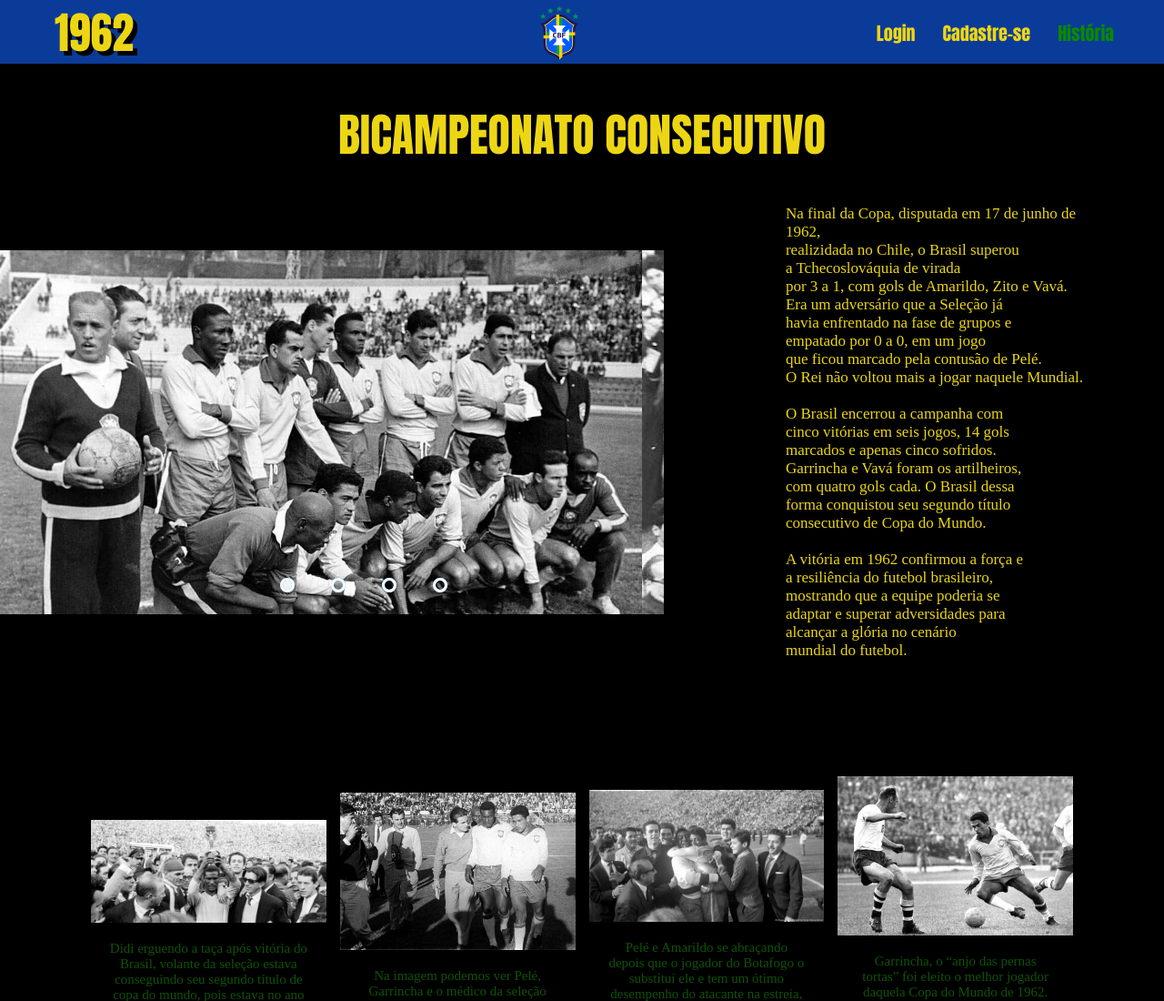
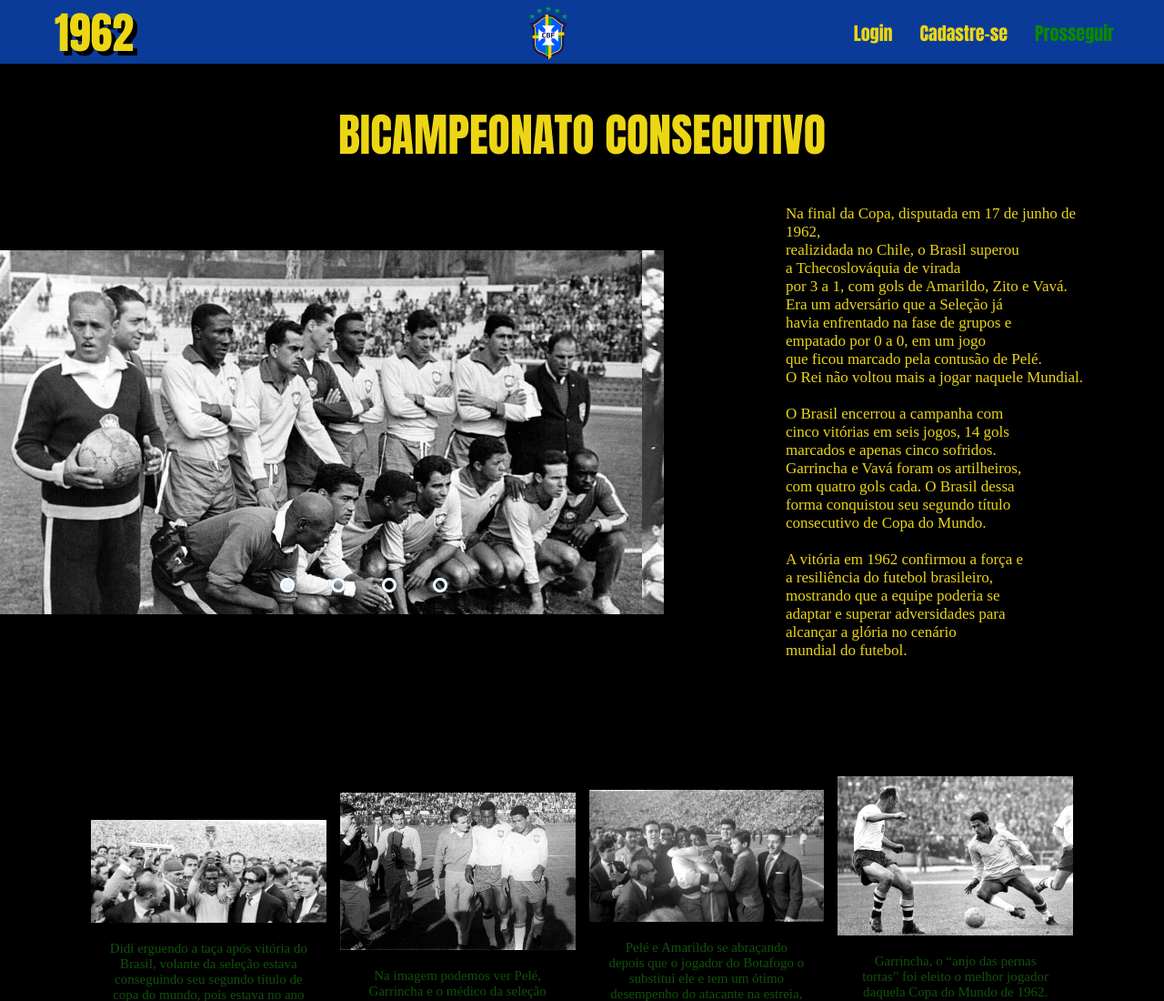
Before and after one commit to guilhermesanttiago/Projeto_Individual-SPTech, a website: page site/public/1962.html in a window 1280 px wide. Shown: the top 1100 px of the page at 91% size. Drawn offline with Linux system fonts and the light colour scheme; a web font is replaced by a local one.

Commit message:
Adicionei o caminho para a tela 1970

```diff
--- a/site/public/1962.html
+++ b/site/public/1962.html
@@ -25,7 +25,7 @@
                     <a href="cadastro.html">Cadastre-se</a>
                 </li>
                 <li>
-                    <a style="color: #0b8800;"> História</a>
+                    <a style="color: #0b8800;" href="1970.html"> Prosseguir</a>
                 </li>
             </ul>
         </div>
```
